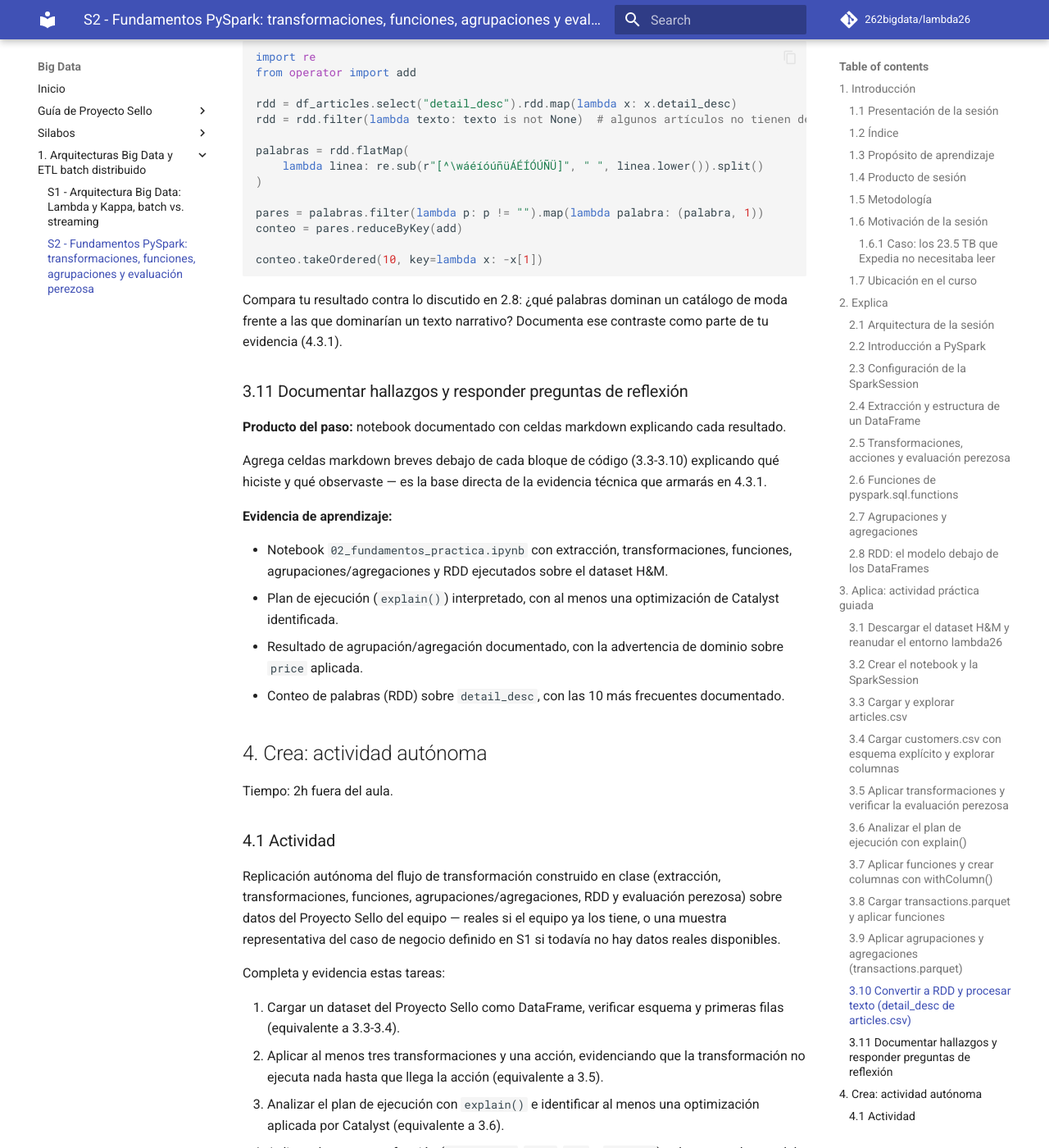
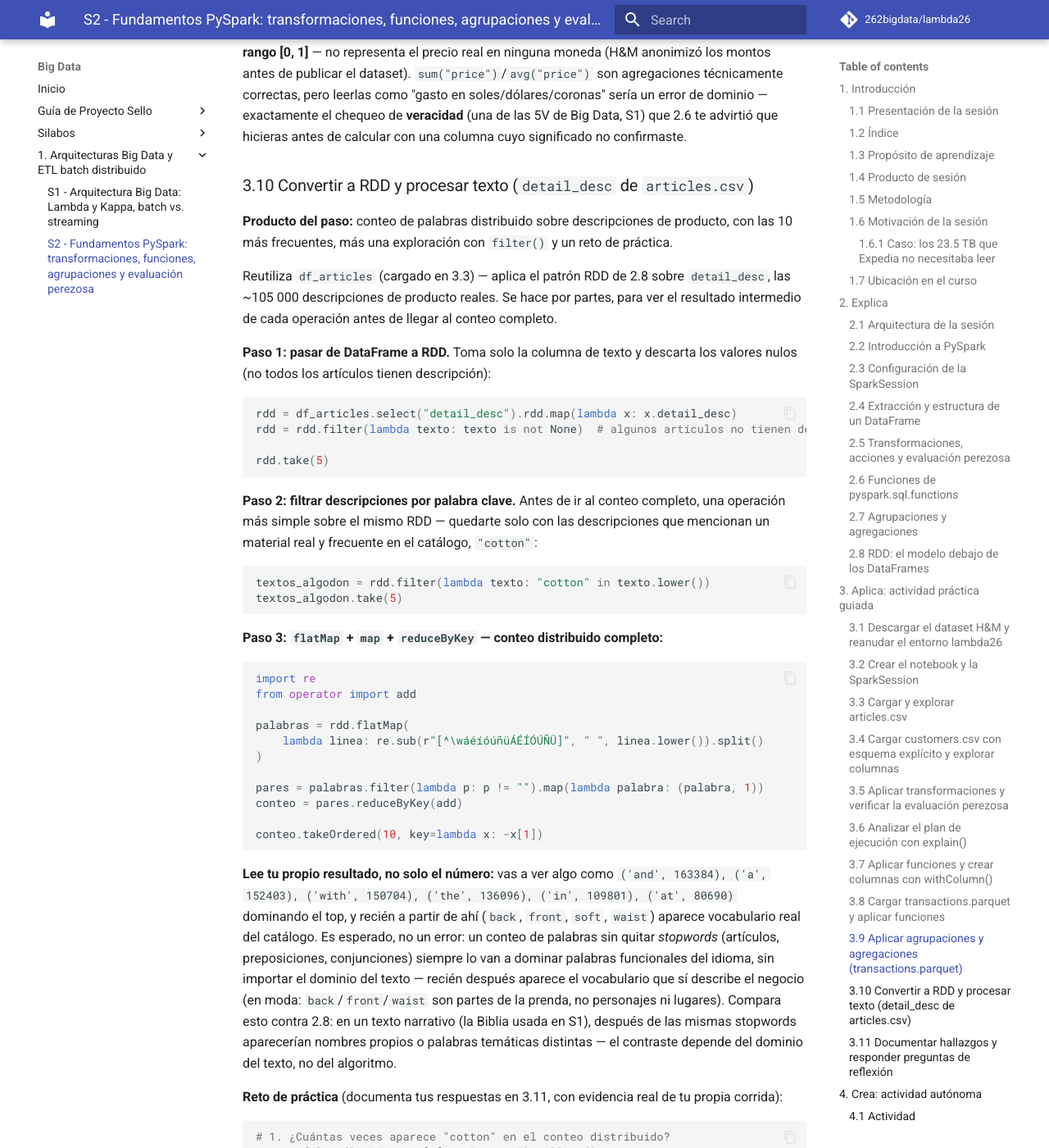
Before and after one commit to 262bigdata/lambda26, an MkDocs documentation site: the page built from docs/sesiones/S02_Fundamentos_PySpark_Transformaciones_Lazy_Evaluation.md, in a window 1280 px wide and 1400 px high, scrolled down 30668 px. Shown: the whole window at 82% size. Built offline with MkDocs 1.6.1 and Material for MkDocs 9.7.7, drawn with Linux system fonts in a browser that asks for light colours; comment, search, counter and statistics services are not loaded; some of the changed text lies outside the part shown.

Commit message:
Sesion 2

````diff
--- a/docs/sesiones/S02_Fundamentos_PySpark_Transformaciones_Lazy_Evaluation.md
+++ b/docs/sesiones/S02_Fundamentos_PySpark_Transformaciones_Lazy_Evaluation.md
@@ -13,8 +13,8 @@
 ### 1.2 Índice
 
 1. Introducción a PySpark: qué es, objetos fundamentales y `SparkSession`.
-2. DataFrames: extracción y estructura.
-3. Transformaciones, acciones y evaluación perezosa.
+2. DataFrames: extracción, estructura y escritura de resultados (CSV/Parquet, particiones).
+3. Transformaciones, acciones, evaluación perezosa y análisis del plan de ejecución (`explain()`).
 4. Funciones de `pyspark.sql.functions`.
 5. Agrupaciones, agregaciones y funciones ventana.
 6. RDD: el modelo debajo de los DataFrames.
@@ -701,6 +701,8 @@
 
 **Producto del paso:** plan de ejecución interpretado con al menos una optimización identificada.
 
+Usamos `explain()` para observar cómo Spark organiza el procesamiento antes de ejecutarlo — es la base para entender rendimiento y optimización, no solo curiosidad interna: el mismo comando te sirve más adelante para diagnosticar por qué una consulta es lenta o si Catalyst está aplicando las optimizaciones que esperás (predicate pushdown, column pruning).
+
 ```python
 df_activos.explain(True)
 ```
@@ -861,7 +863,7 @@
 - **Agrupación** — `groupBy("customer_id")`: junta las filas que comparten el mismo valor en esa columna (todas las transacciones de un mismo cliente quedan en un solo grupo). Por sí sola, no calcula nada — solo define los grupos.
 - **Agregación** — `sum()`, `avg()`, `count()`, `min()`, `max()`, `countDistinct()` (Tabla 6, dentro de `.agg()`): calculan un valor resumen *por cada grupo* ya formado por `groupBy()`. Sin un `groupBy()` antes, no hay "por cada grupo" — `.agg()` sin `groupBy()` resumiría todo el DataFrame en una sola fila.
 
-En cada bloque de abajo, `groupBy("customer_id")` es la agrupación (siempre la misma); lo que cambia es qué función de agregación va dentro de `.agg()`.
+En cada bloque de abajo, `groupBy("customer_id")` es la agrupación (siempre la misma); lo que cambia es qué función de agregación va dentro de `.agg()`. Todos estos `.show()` usan `truncate=False`: `customer_id` es un hash largo, y con el truncado por defecto (20 caracteres) dos clientes distintos pueden lucir idénticos en pantalla — sin `truncate=False` no podrías confirmar si dos filas son del mismo cliente o de dos distintos.
 
 **Total gastado por cliente** (`sum`):
 
@@ -966,24 +968,40 @@
     "total_gastado_cliente",
     sum("price").over(window_cliente)
 )
+df_con_total_cliente.show(5, truncate=False)
 ```
 
-Cada fila de `df_con_total_cliente` sigue siendo una transacción individual, pero ahora trae una columna extra (`total_gastado_cliente`) con el total del cliente al que pertenece esa fila — útil cuando necesitas el detalle y el resumen a la vez, algo que `groupBy().agg()` no te da.
+Cada fila de `df_con_total_cliente` sigue siendo una transacción individual, pero ahora trae una columna extra (`total_gastado_cliente`) con el total del cliente al que pertenece esa fila — útil cuando necesitas el detalle y el resumen a la vez, algo que `groupBy().agg()` no te da. `truncate=False` es clave acá: `customer_id` es un hash largo, y con el truncado por defecto de `.show()` (20 caracteres) dos IDs distintos pueden lucir idénticos en pantalla — sin `truncate=False` no podrías confirmar si dos filas realmente pertenecen al mismo cliente o no, que es justo lo que esta función ventana busca mostrar.
 
 **Advertencia de dominio:** la columna `price` de este dataset está **normalizada por Kaggle a un rango [0, 1]** — no representa el precio real en ninguna moneda (H&M anonimizó los montos antes de publicar el dataset). `sum("price")`/`avg("price")` son agregaciones técnicamente correctas, pero leerlas como "gasto en soles/dólares/coronas" sería un error de dominio — exactamente el chequeo de **veracidad** (una de las 5V de Big Data, S1) que 2.6 te advirtió que hicieras antes de calcular con una columna cuyo significado no confirmaste.
 
 ### 3.10 Convertir a RDD y procesar texto (`detail_desc` de `articles.csv`)
 
-**Producto del paso:** conteo de palabras distribuido sobre descripciones de producto, con las 10 más frecuentes.
+**Producto del paso:** conteo de palabras distribuido sobre descripciones de producto, con las 10 más frecuentes, más una exploración con `filter()` y un reto de práctica.
 
-Reutiliza `df_articles` (cargado en 3.3) — aplica el patrón RDD de 2.8 sobre `detail_desc`, las ~105 000 descripciones de producto reales:
+Reutiliza `df_articles` (cargado en 3.3) — aplica el patrón RDD de 2.8 sobre `detail_desc`, las ~105 000 descripciones de producto reales. Se hace por partes, para ver el resultado intermedio de cada operación antes de llegar al conteo completo.
+
+**Paso 1: pasar de DataFrame a RDD.** Toma solo la columna de texto y descarta los valores nulos (no todos los artículos tienen descripción):
+
+```python
+rdd = df_articles.select("detail_desc").rdd.map(lambda x: x.detail_desc)
+rdd = rdd.filter(lambda texto: texto is not None)  # algunos artículos no tienen descripción — el mismo filtro de nulos que 2.8 advirtió
+
+rdd.take(5)
+```
+
+**Paso 2: filtrar descripciones por palabra clave.** Antes de ir al conteo completo, una operación más simple sobre el mismo RDD — quedarte solo con las descripciones que mencionan un material real y frecuente en el catálogo, `"cotton"`:
+
+```python
+textos_algodon = rdd.filter(lambda texto: "cotton" in texto.lower())
+textos_algodon.take(5)
+```
+
+**Paso 3: `flatMap` + `map` + `reduceByKey` — conteo distribuido completo:**
 
 ```python
 import re
 from operator import add
-
-rdd = df_articles.select("detail_desc").rdd.map(lambda x: x.detail_desc)
-rdd = rdd.filter(lambda texto: texto is not None)  # algunos artículos no tienen descripción — el mismo filtro de nulos que 2.8 advirtió
 
 palabras = rdd.flatMap(
     lambda linea: re.sub(r"[^\wáéíóúñüÁÉÍÓÚÑÜ]", " ", linea.lower()).split()
@@ -995,7 +1013,20 @@
 conteo.takeOrdered(10, key=lambda x: -x[1])
 ```
 
-Compara tu resultado contra lo discutido en 2.8: ¿qué palabras dominan un catálogo de moda frente a las que dominarían un texto narrativo? Documenta ese contraste como parte de tu evidencia (4.3.1).
+**Lee tu propio resultado, no solo el número:** vas a ver algo como `('and', 163384), ('a', 152403), ('with', 150704), ('the', 136096), ('in', 109801), ('at', 80690)` dominando el top, y recién a partir de ahí (`back`, `front`, `soft`, `waist`) aparece vocabulario real del catálogo. Es esperado, no un error: un conteo de palabras sin quitar *stopwords* (artículos, preposiciones, conjunciones) siempre lo van a dominar palabras funcionales del idioma, sin importar el dominio del texto — recién después aparece el vocabulario que sí describe el negocio (en moda: `back`/`front`/`waist` son partes de la prenda, no personajes ni lugares). Compara esto contra 2.8: en un texto narrativo (la Biblia usada en S1), después de las mismas stopwords aparecerían nombres propios o palabras temáticas distintas — el contraste depende del dominio del texto, no del algoritmo.
+
+**Reto de práctica** (documenta tus respuestas en 3.11, con evidencia real de tu propia corrida):
+
+```python
+# 1. ¿Cuántas veces aparece "cotton" en el conteo distribuido?
+conteo.filter(lambda x: x[0] == "cotton").collect()
+
+# 2. Extrae 5 descripciones que mencionen "sustainable" (moda sostenible)
+rdd.filter(lambda texto: "sustainable" in texto.lower()).take(5)
+
+# 3. De las 10 palabras más frecuentes de tu propia corrida, ¿cuántas son stopwords
+#    (sin significado de dominio) y en qué posición empieza el vocabulario real del catálogo?
+```
 
 ### 3.11 Documentar hallazgos y responder preguntas de reflexión
 
````
Also changed, not shown: other parts of docs/sesiones/S02_Fundamentos_PySpark_Transformaciones_Lazy_Evaluation.md (+5 -5 lines), 1 other file.
